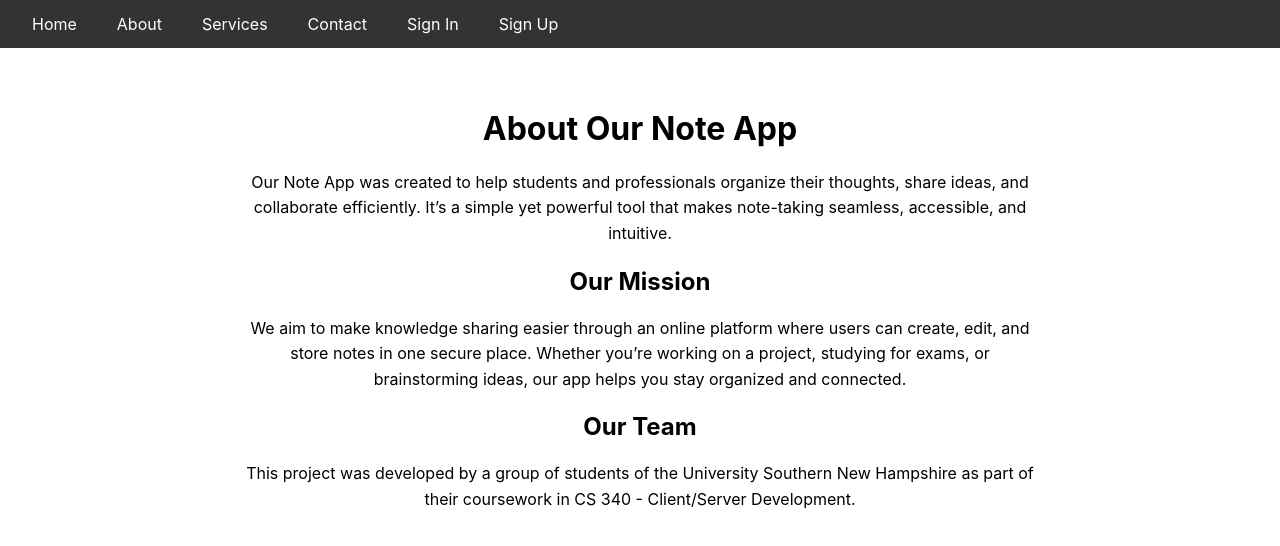
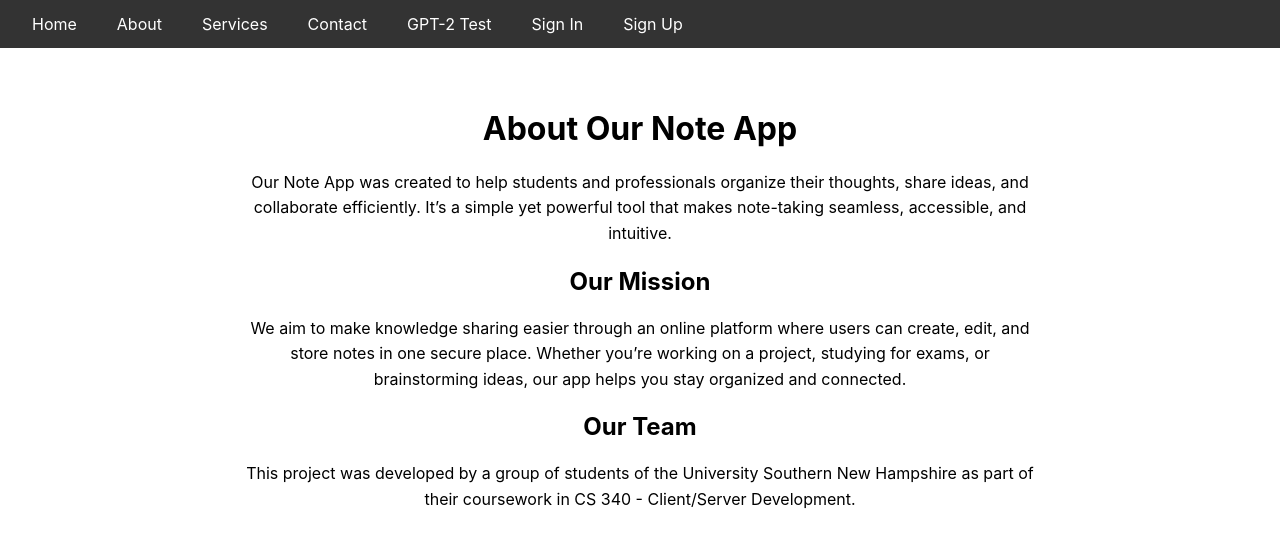
Before and after one commit to camdynswain99/CS340ClientServerDev, a React (Create React App) app in the folder client/: page /about in a window 1280 px wide. Shown: the top 546 px of the page. Built offline with nearby package versions, Linux system fonts and the light colour scheme; no server answers.

Commit message:
Update to navbar.js
merging navbar.js

```diff
--- a/client/src/components/Navbar.js
+++ b/client/src/components/Navbar.js
@@ -7,6 +7,7 @@ const Navbar = ({ isAuthenticated, onSignOut }) => (
     <li><Link to="/about">About</Link></li>
     <li><Link to="/services">Services</Link></li>
     <li><Link to="/contact">Contact</Link></li>
+    <li><Link to="/gpt2testpage">GPT-2 Test</Link></li>
     {!isAuthenticated && <li><Link to="/signin">Sign In</Link></li>}
     {!isAuthenticated && <li><Link to="/signup">Sign Up</Link></li>}
     {isAuthenticated && <li><Link to="/YourNotesPage">Dashboard</Link></li>}
```
